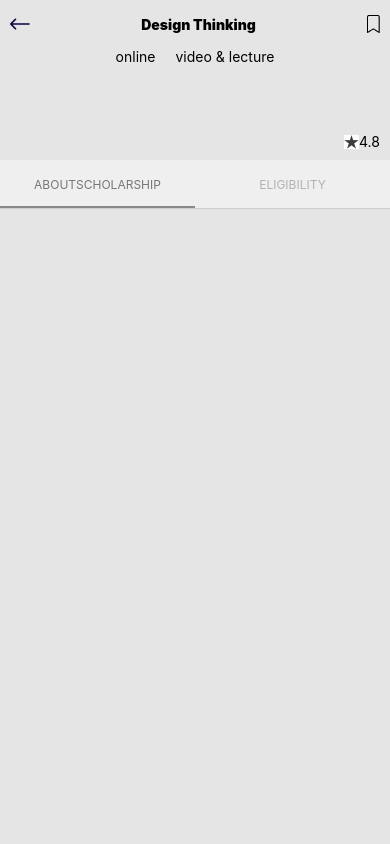
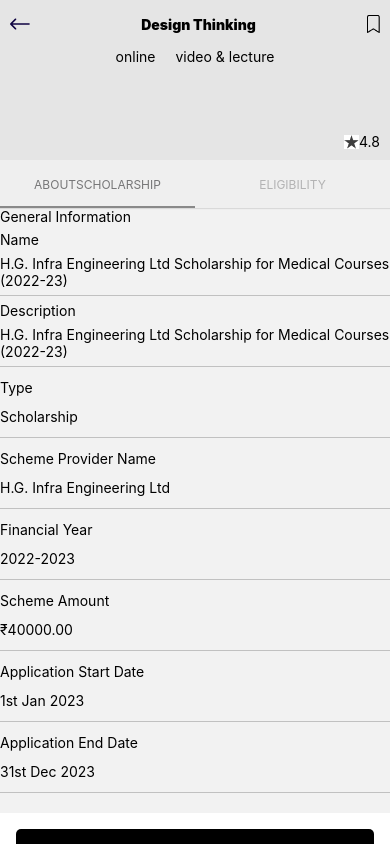
Before and after one commit to beckn/dsep-unified-bap-ui, a React Native app: screen /Scholarships in a window 390 px wide. Built offline with nearby package versions, Linux system fonts and the light colour scheme.

Commit message:
worked on Eligibility

```diff
--- /dev/null
+++ b/src/components/spacer/index.tsx
@@ -0,0 +1,24 @@
+import React, {useMemo} from 'react';
+import {View} from 'react-native';
+
+type SpacerProps = {
+  size?: number;
+  horizontal?: boolean;
+  backgroundColor?: string;
+};
+
+function Spacer({size, horizontal, backgroundColor}: SpacerProps) {
+  return useMemo(
+    () => (
+      <View
+        style={{
+          [horizontal ? 'width' : 'height']: size === undefined ? 10 : size,
+          backgroundColor: backgroundColor || 'transparent',
+        }}
+      />
+    ),
+    [horizontal, backgroundColor, size],
+  );
+}
+
+export default Spacer;
--- a/src/screens/scholarships/AboutScholarship.tsx
+++ b/src/screens/scholarships/AboutScholarship.tsx
@@ -4,75 +4,89 @@
   Text,
   View,
   FlatList,
-  ScrollView
+  ScrollView,
+  Alert
 } from 'react-native';
 import Button from '../../components/button';
 import {styles}  from './styles';
+import Spacer from '../../components/spacer';
 
 
-const courses = [
+const aboutScholarData = [
   {
     id: 1,
-    name: 'Fundamentals in UX'
+    heading: 'Name',
+    value: 'H.G. Infra Engineering Ltd Scholarship for Medical Courses (2022-23)'
   },
   {
     id: 2,
-    name: 'Research'
+    heading: 'Description',
+    value: 'H.G. Infra Engineering Ltd Scholarship for Medical Courses (2022-23)'
   },
   {
     id: 3,
-    name: 'Prototyping'
+    heading: 'Type',
+    value: "Scholarship"
   },
   {
     id: 4,
-    name: 'Design'
+    heading: 'Scheme Provider Name',
+    value: "H.G. Infra Engineering Ltd"
   },
   {
     id: 5,
-    name: 'Presentation skills'
+    heading: 'Financial Year',
+    value: "2022-2023"
+  },
+  {
+    id: 6,
+    heading: 'Scheme Amount',
+    value: "₹40000.00"
+  },
+  {
+    id: 7,
+    heading: 'Application Start Date',
+    value: "1st Jan 2023"
+  },
+  {
+    id: 8,
+    heading: 'Application End Date',
+    value: "31st Dec 2023"
   }
 ]
 
-const prerequisites = [
-  {
-    id: 1,
-    name: 'Sed ut perspiciatis unde omnis iste natus error sit.'
-  },
-  {
-    id: 2,
-    name: 'Neque porro quisquam est, qui dolorem ipsum quia dolor sit amet, consectetur & adipisci velit.'
-  },
-  {
-    id: 3,
-    name: 'Nemo enim ipsam voluptatem quia voluptas sit aspernatur aut odit aut fugit.'
-  },
-  {
-    id: 4,
-    name: 'Ut enim ad minima veniam, quis nostrum exercitationem ullam corporis suscipit laboriosam, nisi ut aliquid ex ea commodi consequatur'
-  }
-]
 
-const eligibility = [
-  {
-    id: 1,
-    name:'Sed ut perspiciatis unde omnis iste natus error sit.'
-  },
-  {
-    id: 2,
-    name:'Neque porro quisquam est, qui dolorem ipsum quia dolor sit amet, consectetur & adipisci velit.'
-  }
-]
 function AboutScholarship({navigation}) {
 
-  const onClickBuyNow =(navigation) =>{
-    navigation.navigate('Debit')
+  const onClickApply =(navigation) =>{
+    Alert.alert('hi')
   }
 
+
   return (
-   <ScrollView style={styles.container}>
+   <ScrollView >
      <SafeAreaView style={styles.container}>
-
+        <Text style={styles.heading}>{'General Information'}</Text>
+        <FlatList
+          data={aboutScholarData}
+          renderItem={({ item, index }) => {
+            return(
+                <View key={index}>
+                 <View style={styles.card} >
+                 <Text style={styles.heading}>{item.heading}</Text>
+                 <Text>{item.value}</Text>
+                 </View>
+                <View style={styles.line}></View>
+                </View>
+            )
+          }}
+        />
+        <Spacer size={20}/>
     </SafeAreaView>
+    <View style={styles.bottom}>
+       <Button onPress={onClickApply} text={'Apply'} type="dark"/>
+       <Spacer size={10}/>
+      </View>
    </ScrollView>
   );
 }
--- a/src/screens/scholarships/Eligibility.tsx
+++ b/src/screens/scholarships/Eligibility.tsx
@@ -1,3 +1,4 @@
+import Spacer from '@components/spacer';
 import React from 'react';
 import {
   SafeAreaView,
@@ -9,6 +10,29 @@
 import Button from '../../components/button';
 import {styles}  from './styles';
 
+const aboutEligibilityData = [
+    {
+      id: 1,
+      heading: 'Qualification criteria :',
+      value: 'Minimum 50% in Class 10, Minimum 50% in Class 12'
+    },
+    {
+      id: 2,
+      heading: 'Current Education : ',
+      value: 'BAMS, BHMS, BUMS'
+    },
+    {
+      id: 3,
+      heading: 'Gender : ',
+      value: "All Gender"
+    },
+    {
+      id: 4,
+      heading: 'Family Income criteria : ',
+      value: "Family income is less than 500000.00"
+    }
+  ]
+
 function Eligibility({navigation}) {
 
   const onClickBuyNow =(navigation) =>{
@@ -16,9 +40,19 @@
   }
 
   return (
-   <ScrollView style={styles.container}>
+   <ScrollView >
      <SafeAreaView style={styles.container}>
+     <Text style={styles.heading}>{'Eligibility Criteria:'}</Text>
+     <Spacer />
+            <View style={{flexDirection:'row'}}>
+            <View style={{ flexDirection:'row'}}>
+            <View style={styles.dot}></View>
+            <Text style={[styles.heading,styles.left]}>{'Qualification criteria :'} <Text style={[styles.params,styles.left]}>{'Minimum 50% in Class 10, One Minimum 50% in Class 12'}</Text></Text>
+            </View>
 
+
+
+            </View>
     </SafeAreaView>
    </ScrollView>
   );
--- a/src/screens/scholarships/styles.ts
+++ b/src/screens/scholarships/styles.ts
@@ -1,13 +1,55 @@
+import {StyleSheet, ViewStyle} from 'react-native';
+import {Metrics} from '@styles/metrics';
 import { Colors } from '@styles/colors';
-import {StyleSheet, ViewStyle} from 'react-native';
-
+import { Fonts } from '@styles/fonts';
 type Styles = {
   container: ViewStyle;
+  heading: ViewStyle;
+  card: ViewStyle;
+  line: ViewStyle;
+  bottom: ViewStyle;
+  dot: ViewStyle;
+  left: ViewStyle;
+  params: ViewStyle;
 };
 
 export const styles = StyleSheet.create<Styles>({
   container: {
     flex: 1,
-    backgroundColor: Colors.backgound,
+    // backgroundColor: Colors.backgound,
+    padding: Metrics.padding.medium,
+
   },
+  heading: {
+    color: Colors.black,
+    fontSize: Fonts.size.medium,
+  },
+  card: {
+    height:70,
+    justifyContent: 'space-evenly'
+  },
+  line : {
+    height:1,
+    width:'100%',
+    backgroundColor:Colors.black,
+    opacity: 0.2
+    },
+    bottom: {
+      backgroundColor: Colors.white,
+       padding: Metrics.padding.medium,
+    },
+    dot: {
+      height:3,
+      width:3,
+      backgroundColor: Colors.black,
+      borderRadius: Metrics.radius.large,
+      top:Metrics.padding.xSmall
+    },
+    left:{
+      left: Metrics.padding.small,
+    },
+    params: {
+      fontSize: Fonts.size.medium,
+      color: Colors.params
+    }
 });
--- a/src/screens/training/styles.ts
+++ b/src/screens/training/styles.ts
@@ -27,6 +27,7 @@
     line: ViewStyle;
     success:ViewStyle;
     course: ViewStyle;
+    dot: ViewStyle;
     left:ViewStyle;
     row:ViewStyle;
     comments: ViewStyle;
@@ -34,6 +35,8 @@
     lessonPlanArrow: ViewStyle;
     lessionLine: ViewStyle;
     debitNumber: ViewStyle;
+
+
 
 };
 
@@ -133,17 +136,17 @@
         borderWidth: 1,
         padding: -5,
         width: 40,
-      },
-      cvvText:{
+    },
+    cvvText:{
       left: Metrics.padding.small,
-      top: Metrics.padding.xSmall
-      },
-      line : {
+      top:5
+    },
+    line : {
       height:1,
       width:'100%',
       backgroundColor:Colors.black,
       opacity: 0.2
-      },
+    },
     success: {
       height:'80%',
       width:'100%',
@@ -154,7 +157,13 @@
     flexDirection: 'row',
     alignItems:'center'
     },
-
+  dot: {
+    height:3,
+    width:3,
+    backgroundColor: Colors.black,
+    borderRadius: Metrics.radius.large,
+    top:1
+  },
   left:{
     left: Metrics.padding.small,
   },
@@ -171,7 +180,7 @@
   lessonPlanArrow: {
     flex:1.5,
     alignItems:'center',
-    top: Metrics.padding.small
+    top:Metrics.padding.xSmall
   },
   lessionLine: {
     backgroundColor:'gray',
@@ -179,7 +188,7 @@
     opacity:0.4
   },
   debitNumber: {
-    top: Metrics.padding.xSmall,
+    top:7,
     left: Metrics.padding.small,
   }
   });
--- a/src/styles/colors.ts
+++ b/src/styles/colors.ts
@@ -1,5 +1,6 @@
 export const Colors = {
   white: "#fff",
   black: "#000",
-  backgound: "#E5E5E5"
+  backgound: "#E5E5E5",
+  params: "#616161"
 };
```
